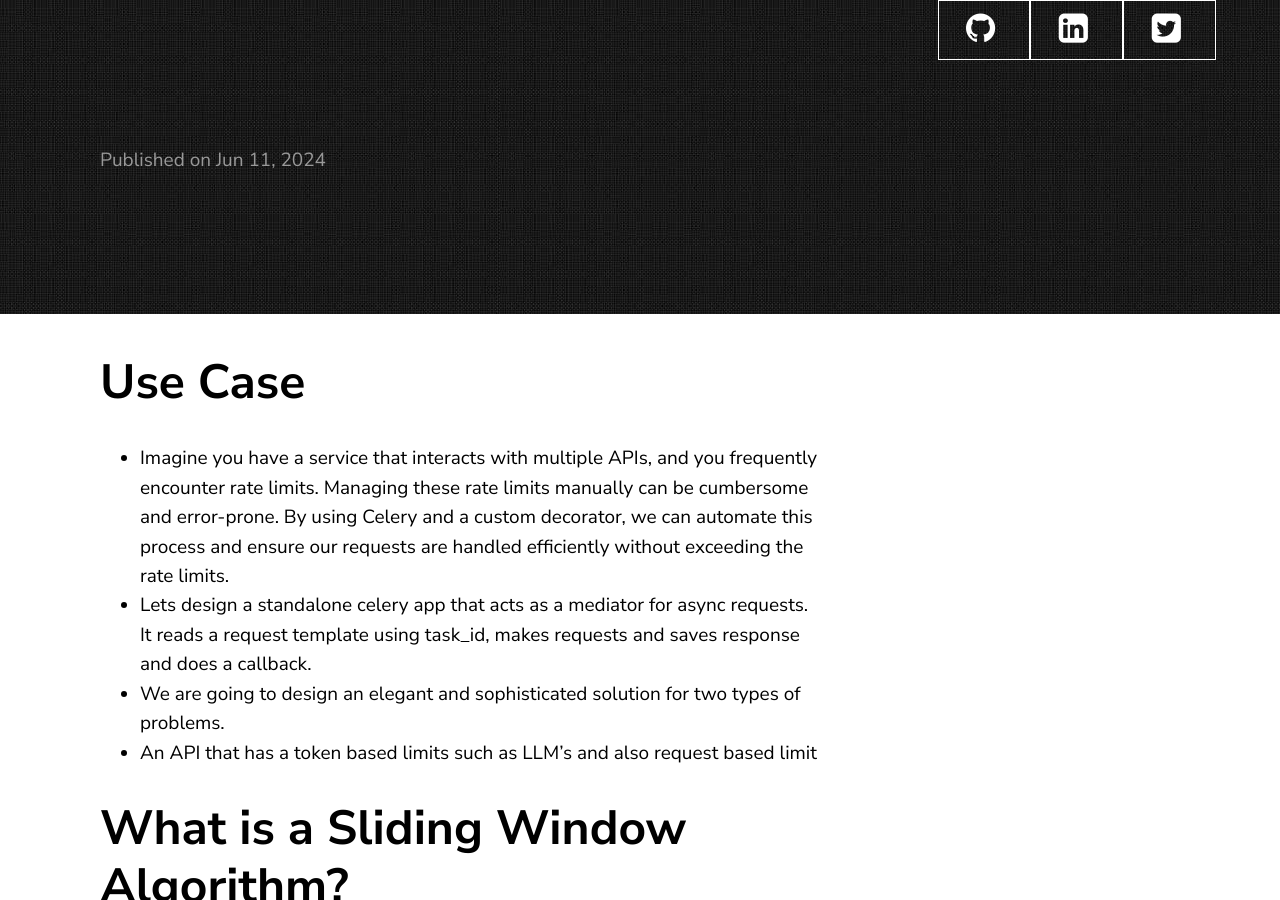
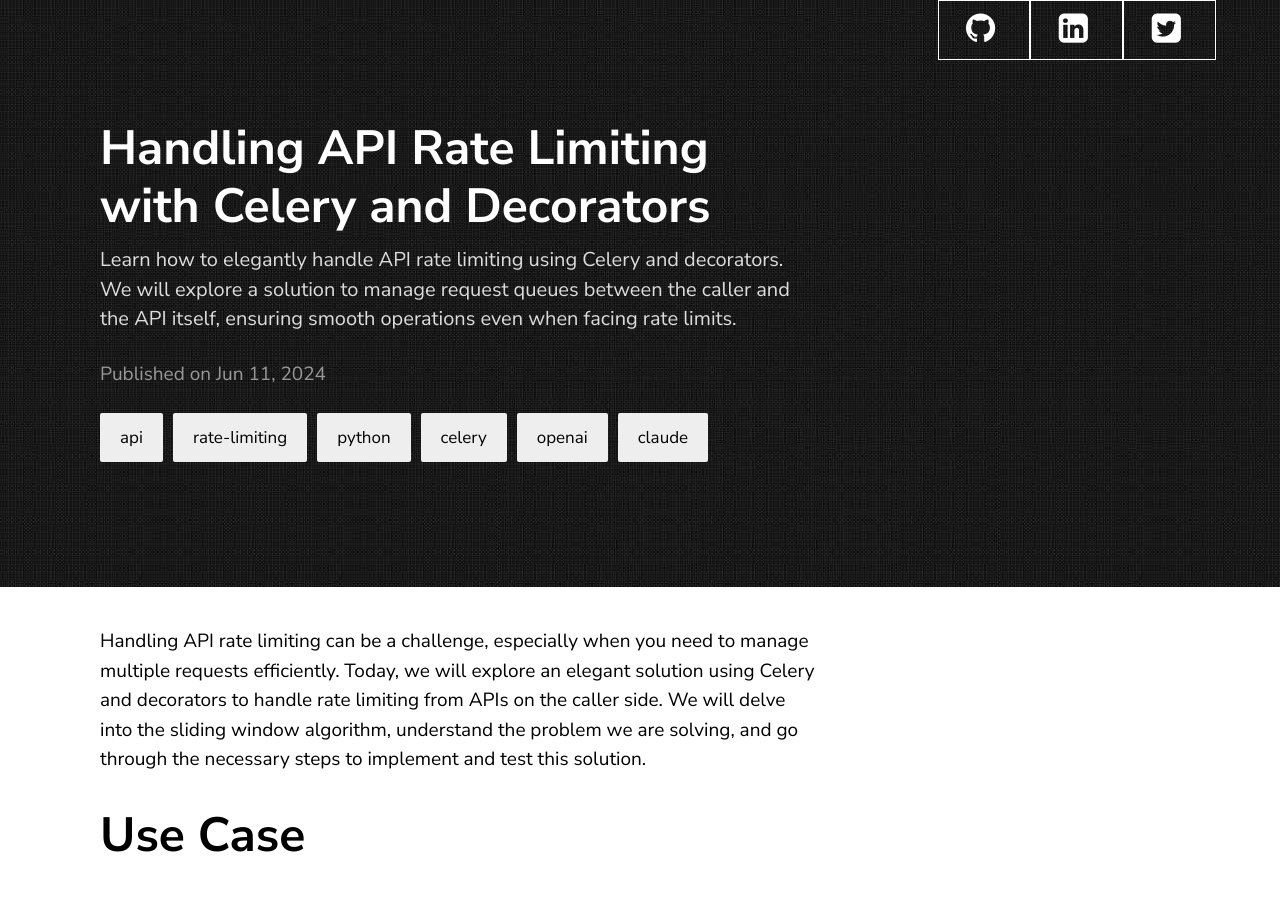
Before and after one commit to proxyroot/proxyroot.github.io, a Jekyll site: the page built from _posts/2024-04-05-ratelimit-handling-using-redis-celery.markdown, in a window 1280 px wide and 900 px high. Built offline with Jekyll 4.4.1, drawn with Linux system fonts in a browser that asks for light colours; our own code applies the rules of GitHub Pages for plain Markdown files.

Commit message:
Fix layout

```diff
--- a/_posts/2024-04-05-ratelimit-handling-using-redis-celery.markdown
+++ b/_posts/2024-04-05-ratelimit-handling-using-redis-celery.markdown
@@ -1,11 +1,12 @@
 ---
 layout: post
-title: Handling API Rate Limiting with Celery and Decorators
+title:  "Handling API Rate Limiting with Celery and Decorators"
 description: Learn how to elegantly handle API rate limiting using Celery and decorators. We will explore a solution to manage request queues between the caller and the API itself, ensuring smooth operations even when facing rate limits.
-date: 2024-06-11 10:00:00 +0500
+date:   2024-06-11 10:00:00 +0500
 categories: api rate-limiting python celery openai claude
+---
+
 Handling API rate limiting can be a challenge, especially when you need to manage multiple requests efficiently. Today, we will explore an elegant solution using Celery and decorators to handle rate limiting from APIs on the caller side. We will delve into the sliding window algorithm, understand the problem we are solving, and go through the necessary steps to implement and test this solution.
----
 
 # Use Case
 
```
